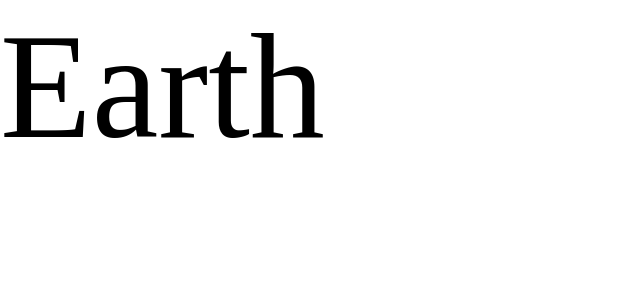
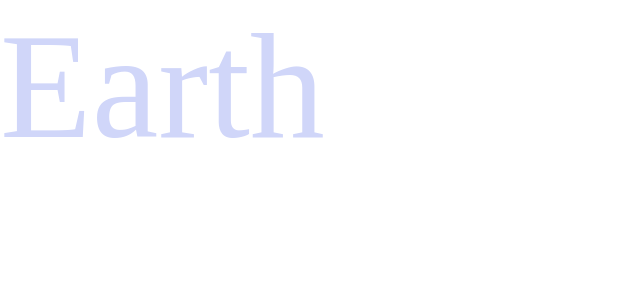
Before and after one commit to the-rabblerouser/SpaceTourism, a Next.js app: page / in a window 1280 px wide. Shown: the top 300 px of the page, without its empty margins (0-640 px from the left). Built offline with nearby package versions, Linux system fonts and the light colour scheme; a web font is replaced by a local one.

Commit message:
Create Colors theme

```diff
--- a/pages/_app.tsx
+++ b/pages/_app.tsx
@@ -20,6 +20,12 @@ a {
 `;
 
 const theme = {
+	// Colors
+	black: `#0B0D17`,
+	purple: '#D0D6F9',
+	white: '#FFFFFF',
+
+	//Typography
 	bellefair: "'Bellefair', serif",
 	barlow: "'Barlow Condensed', sans-serif",
 };
--- a/pages/index.tsx
+++ b/pages/index.tsx
@@ -3,6 +3,7 @@ import type { NextPage } from 'next';
 import styled from 'styled-components';
 
 const Introduction = styled.div`
+	color: ${({ theme }) => theme.purple};
 	font-family: ${({ theme }) => theme.bellefair};
 	font-size: 150px;
 `;
```
